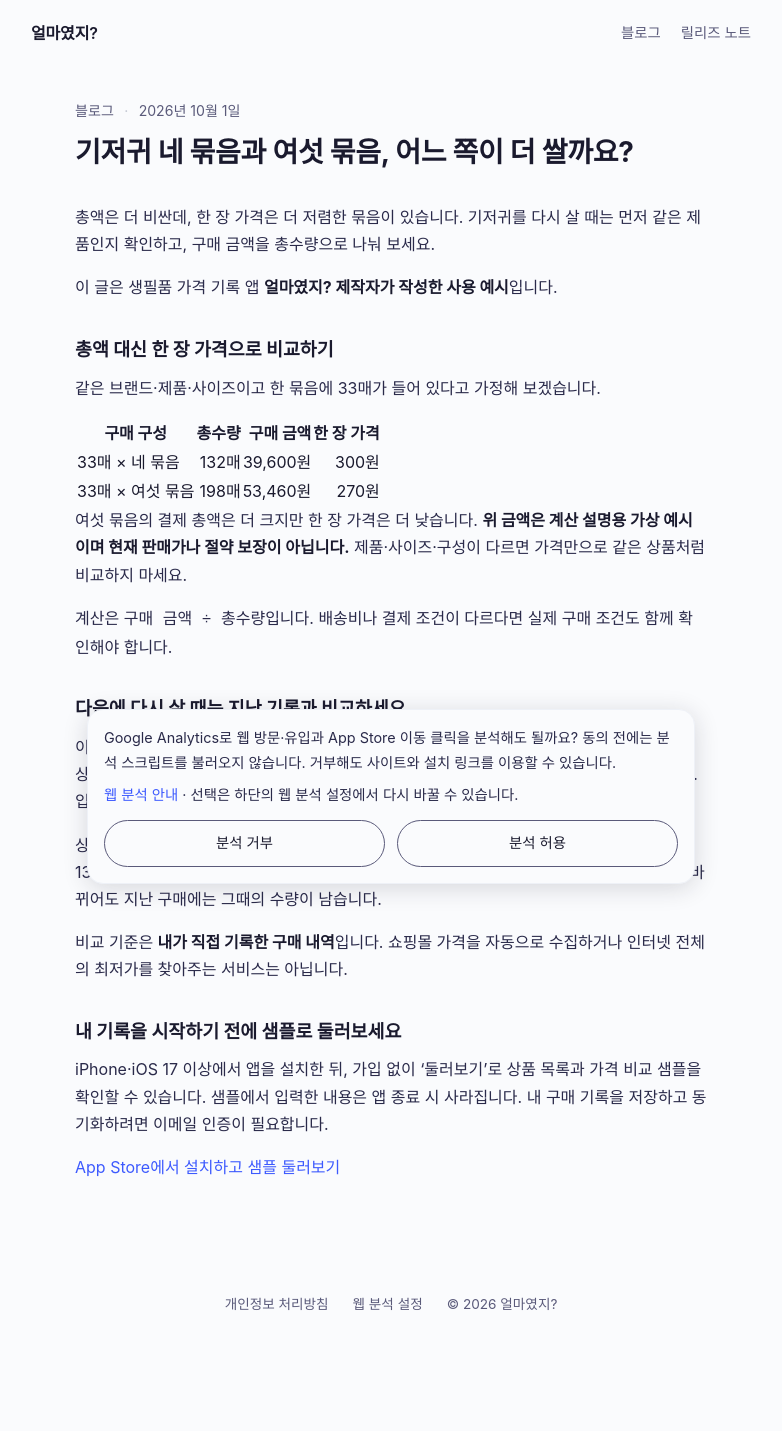
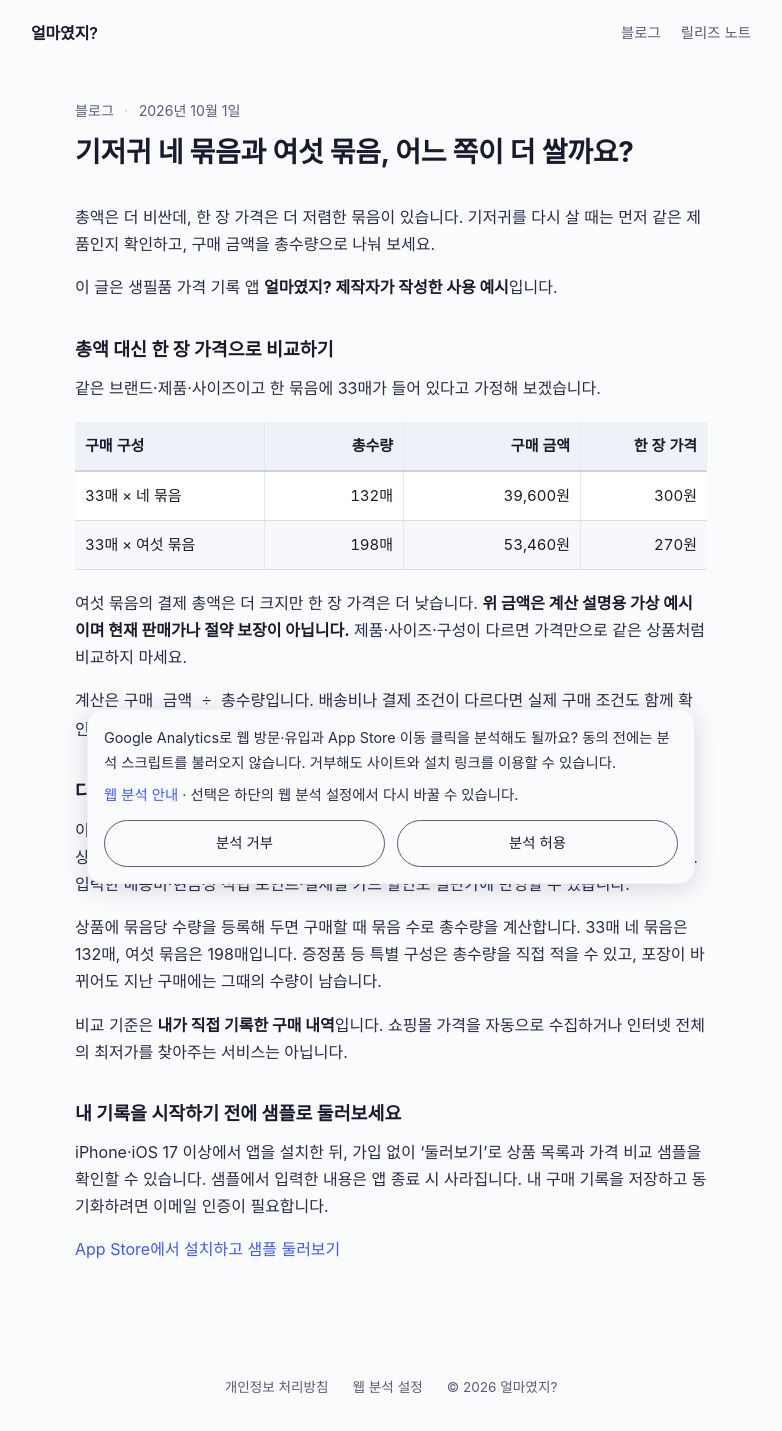
Before and after one commit to soulwawa/pricerecall.com, a Jekyll site: the page built from _posts/2026-10-01-four-boxes-or-six.md, in a window 1280 px wide. Shown: the whole page, without its empty margins (249-1031 px from the left). Built offline with Jekyll 4.4.1, drawn with Linux system fonts in a browser that asks for light colours; before the commit the page ends 1348 px from its top, so only the background shows below that; some of the changed lines change nothing that is shown.

Commit message:
fix(blog): separate bundle price table columns and rows

```diff
--- a/_posts/2026-10-01-four-boxes-or-six.md
+++ b/_posts/2026-10-01-four-boxes-or-six.md
@@ -13,10 +13,30 @@ description: "묶음 수가 다른 기저귀 가격을 한 장 단가로 비교
 
 같은 브랜드·제품·사이즈이고 한 묶음에 33매가 들어 있다고 가정해 보겠습니다.
 
+<style>
+#bundle-price-example { width: 100%; table-layout: fixed; border-collapse: collapse; margin: 1.25rem 0; background: #fff; font-size: .9375rem; line-height: 1.6; font-variant-numeric: tabular-nums; }
+#bundle-price-example th, #bundle-price-example td { padding: .75rem .625rem; border-bottom: 1px solid #d9dfea; vertical-align: middle; }
+#bundle-price-example th + th, #bundle-price-example td + td { border-left: 1px solid #e4e8f0; }
+#bundle-price-example th { background: #eef2f8; border-bottom: 2px solid #cbd5e1; color: #1a1a2e; font-weight: 700; word-break: keep-all; }
+#bundle-price-example th:first-child, #bundle-price-example td:first-child { width: 30%; text-align: left; word-break: keep-all; }
+#bundle-price-example th:nth-child(2), #bundle-price-example td:nth-child(2) { width: 22%; }
+#bundle-price-example th:nth-child(3), #bundle-price-example td:nth-child(3) { width: 28%; }
+#bundle-price-example th:nth-child(4), #bundle-price-example td:nth-child(4) { width: 20%; }
+#bundle-price-example th:nth-child(n+2), #bundle-price-example td:nth-child(n+2) { text-align: right; }
+#bundle-price-example td:nth-child(n+2), #bundle-price-example .bundle-count { white-space: nowrap; }
+#bundle-price-example .bundle-count { display: inline-block; }
+#bundle-price-example tbody tr:nth-child(even) { background: #f6f8fc; }
+@media (max-width: 400px) {
+    #bundle-price-example { font-size: .875rem; }
+    #bundle-price-example th, #bundle-price-example td { padding: .7rem .375rem; }
+}
+</style>
+
 | 구매 구성 | 총수량 | 구매 금액 | 한 장 가격 |
 | --- | ---: | ---: | ---: |
-| 33매 × 네 묶음 | 132매 | 39,600원 | 300원 |
-| 33매 × 여섯 묶음 | 198매 | 53,460원 | 270원 |
+| 33매 × <span class="bundle-count">네 묶음</span> | 132매 | 39,600원 | 300원 |
+| 33매 × <span class="bundle-count">여섯 묶음</span> | 198매 | 53,460원 | 270원 |
+{: #bundle-price-example}
 
 여섯 묶음의 결제 총액은 더 크지만 한 장 가격은 더 낮습니다. **위 금액은 계산 설명용 가상 예시이며 현재 판매가나 절약 보장이 아닙니다.** 제품·사이즈·구성이 다르면 가격만으로 같은 상품처럼 비교하지 마세요.
 
```
